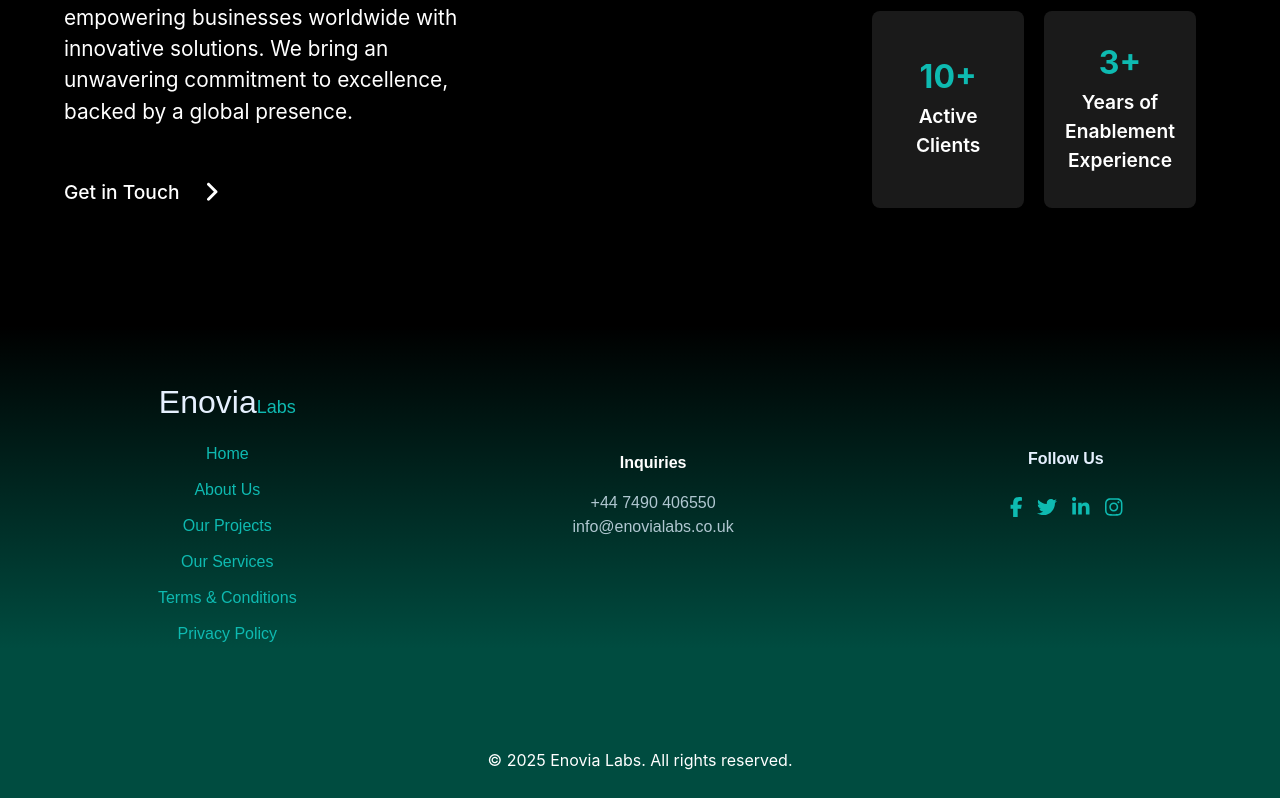
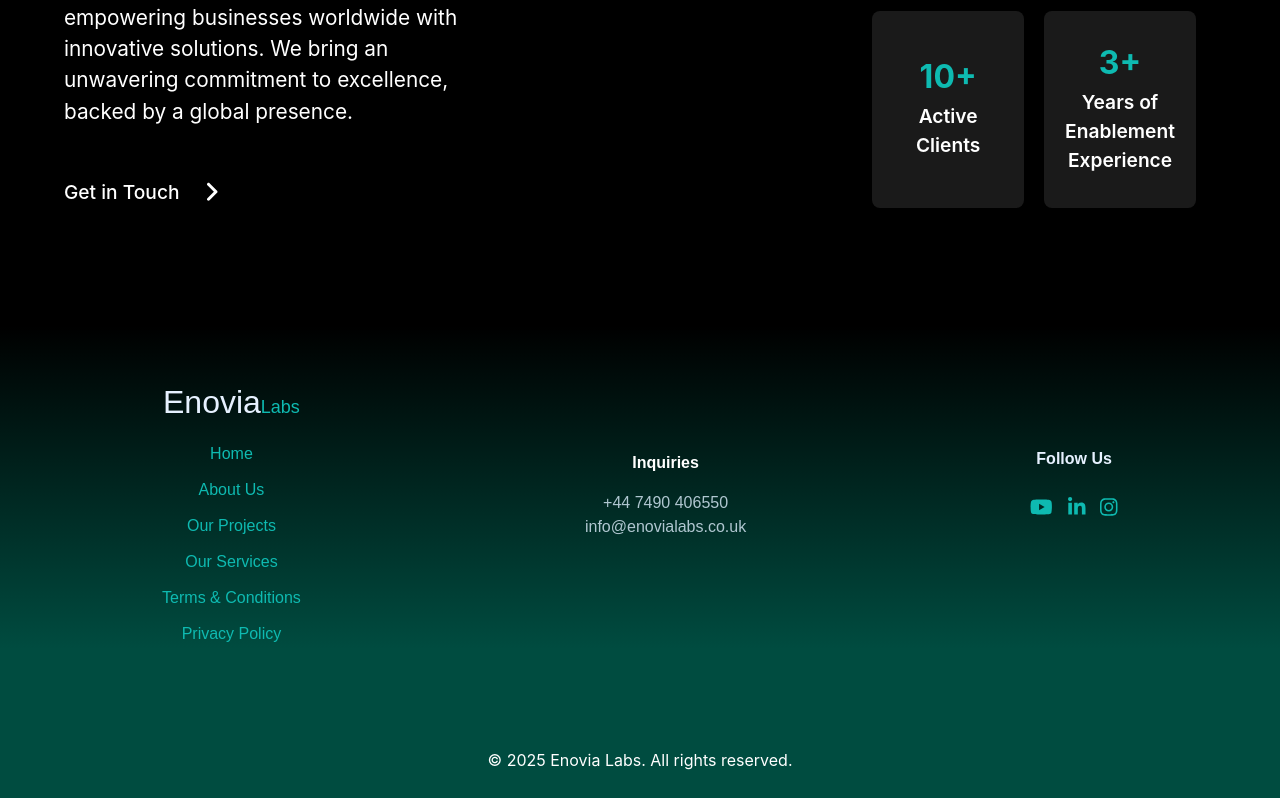
Before and after one commit to ahsanshabbir797/enovia-labs, a React (Vite) app: page / in a window 1280 px wide. Shown: the part 3467-4265 px from the top of the page. Built offline with nearby package versions, Linux system fonts and the light colour scheme.

Commit message:
Work on logos and links

```diff
--- a/src/components/Footer/Footer.tsx
+++ b/src/components/Footer/Footer.tsx
@@ -1,10 +1,9 @@
 import styles from "./Footer.module.css";
 import { FontAwesomeIcon } from "@fortawesome/react-fontawesome";
 import {
-  faFacebookF,
-  faTwitter,
   faLinkedinIn,
   faInstagram,
+  faYoutube,
 } from "@fortawesome/free-brands-svg-icons";
 
 const Footer = () => {
@@ -51,13 +50,12 @@
             <div className={styles.social}>
               <h4>Follow Us</h4>
               <div className={styles.socialIcons}>
-                <a href="#">
-                  <FontAwesomeIcon icon={faFacebookF} />
+                <a
+                  href="https://www.youtube.com/channel/UCjo81WpdJjdnIUuWHopJECg"
+                  target="_blank"
+                >
+                  <FontAwesomeIcon icon={faYoutube} />
                 </a>
-                <a href="#">
-                  <FontAwesomeIcon icon={faTwitter} />
-                </a>
-
                 <a href="#">
                   <FontAwesomeIcon icon={faLinkedinIn} />
                 </a>
```
